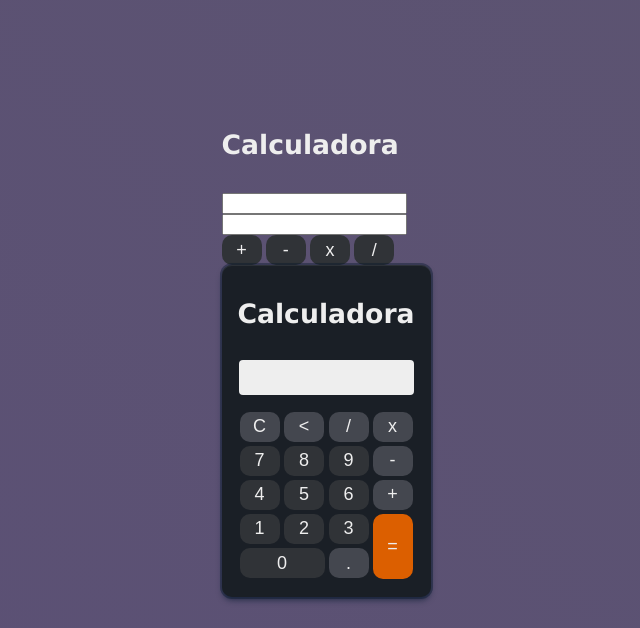
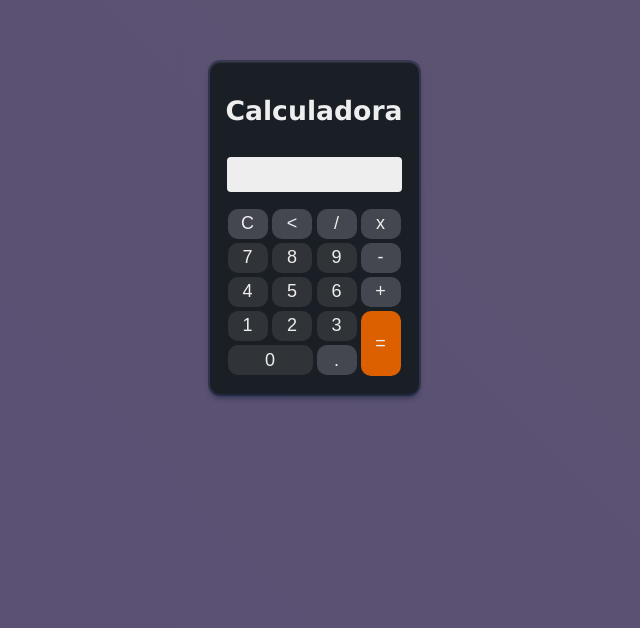
Before and after one commit to Lucas-LuzUn/calculadora, a plain HTML site: page index.html in a window 1280 px wide. Shown: the part 172-800 px from the top of the page, without its empty margins (326-966 px from the left). Drawn offline with Linux system fonts and the light colour scheme.

Commit message:
Calculadora 2.0 (correção)

```diff
--- a/index.html
+++ b/index.html
@@ -1,32 +1,4 @@
 <!DOCTYPE html>
-<html lang="en">
-<head>
-    <meta charset="UTF-8">
-    <meta name="viewport" content="width=device-width, initial-scale=1.0">
-
-    <link rel="stylesheet" href="style.css">
-
-    <title>CALCULADORA</title>
-</head>
-<body>
-    <div class="area">
-
-
-        <div class="calculadora">
-
-            <h1>Calculadora</h1>
-            <br>
-            <input id="n1" type="number">
-            <br>
-            <input id="n2" type="number">
-
-            <br>
-
-            <div class="botoes">
-
-                <button onclick="somar()">+</button>
-                <button onclick="subtrair()">-</button>
-                <button onclick="multiplicar()">x</button><!DOCTYPE html>
 <html lang="pt-BR">
 <head>
     <meta charset="UTF-8">
@@ -82,20 +54,3 @@
     <script src="script.js"></script>
 </body>
 </html>
-                <button onclick="dividir()">/</button>
-
-                <br>
-
-                <button onclick="limpar()">Limpar</button>
-
-            </div>
-
-            <div id="resultado">
-                <h3> O resultado é: <span id="span_resultado"></span> </h3>
-            </div>
-        </div>
-    </div>
-
-    <script src="script.js"></script>
-</body>
-</html>
```
Lines whose indentation alone changed are shown as unchanged.
